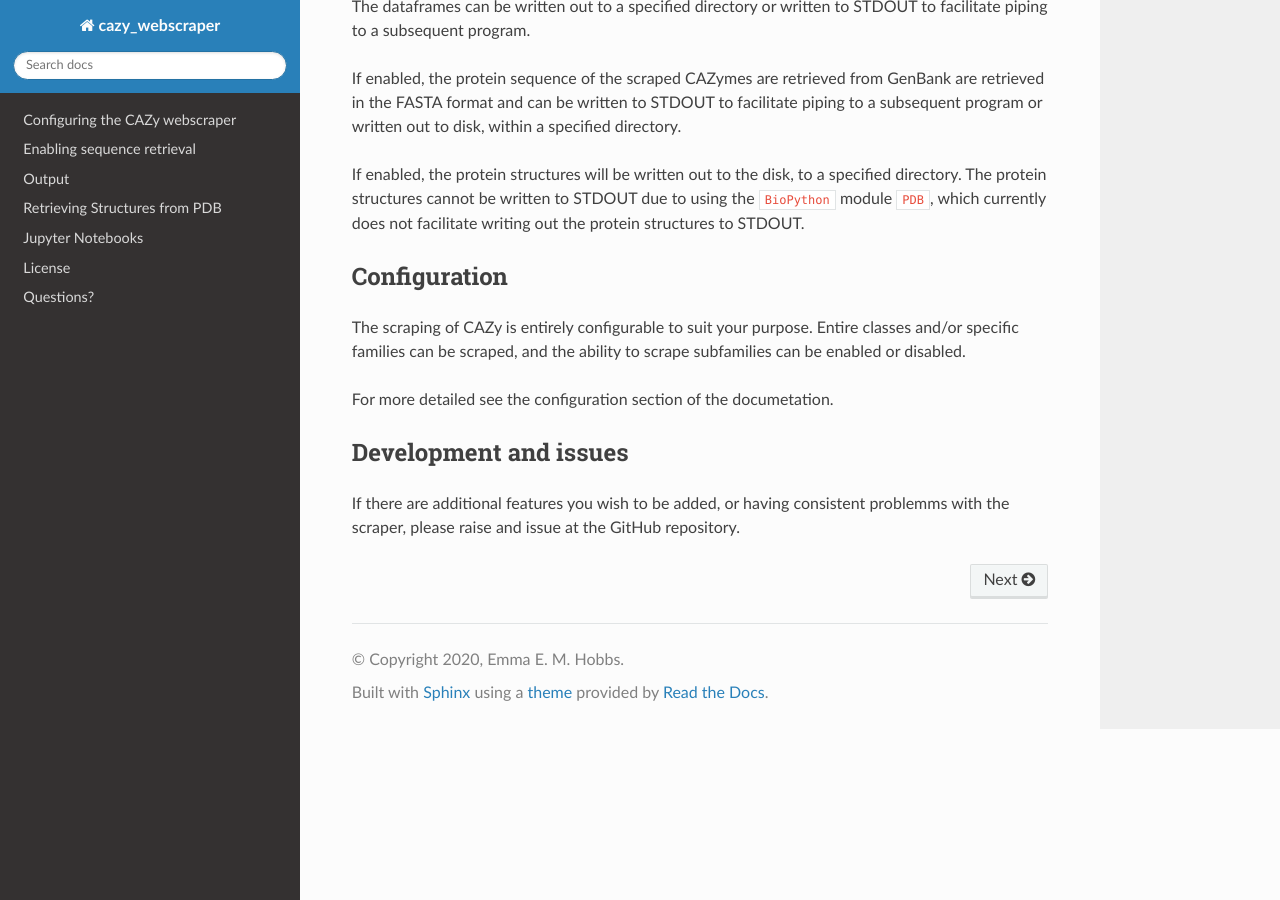
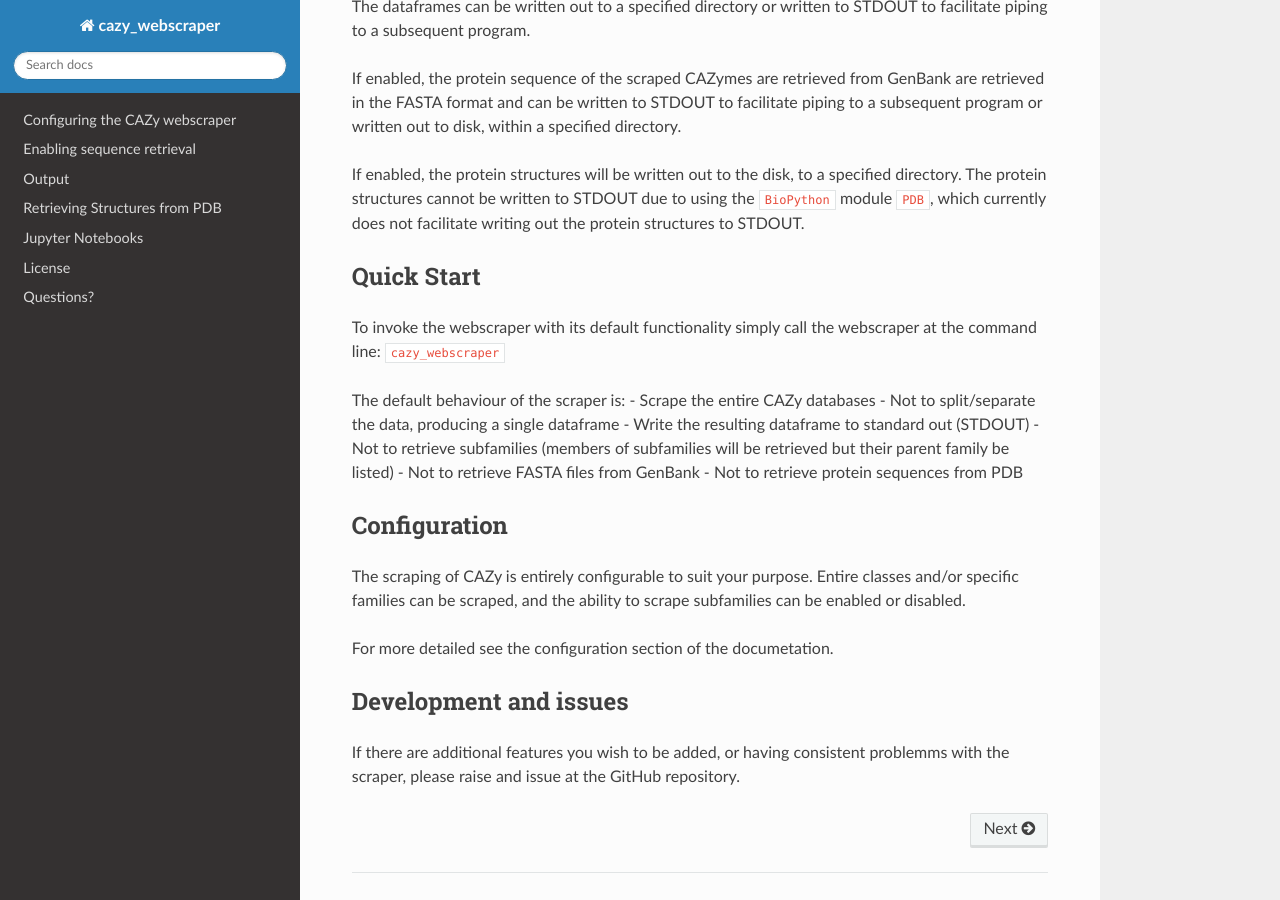
Before and after one commit to HobnobMancer/cazy_webscraper, a Sphinx documentation site: the page built from docs/source/index.rst, in a window 1280 px wide and 900 px high, scrolled down 2755 px. Built offline with Sphinx 7.4.7 and the Read the Docs theme 2.0.0, drawn with Linux system fonts in a browser that asks for light colours.

Commit message:
add quick start section to docs homepage

```diff
--- a/docs/source/index.rst
+++ b/docs/source/index.rst
@@ -126,6 +126,22 @@ protein structures cannot be written to STDOUT due to using the ``BioPython`` mo
 which currently does not facilitate writing out the protein structures to STDOUT.
 
 
+Quick Start
+--------------
+
+To invoke the webscraper with its default functionality simply call the webscraper at the command
+line:
+``cazy_webscraper``
+
+The default behaviour of the scraper is:
+- Scrape the entire CAZy databases
+- Not to split/separate the data, producing a single dataframe
+- Write the resulting dataframe to standard out (STDOUT)
+- Not to retrieve subfamilies (members of subfamilies will be retrieved but their parent family be listed)
+- Not to retrieve FASTA files from GenBank
+- Not to retrieve protein sequences from PDB
+
+
 Configuration
 --------------
 
```
